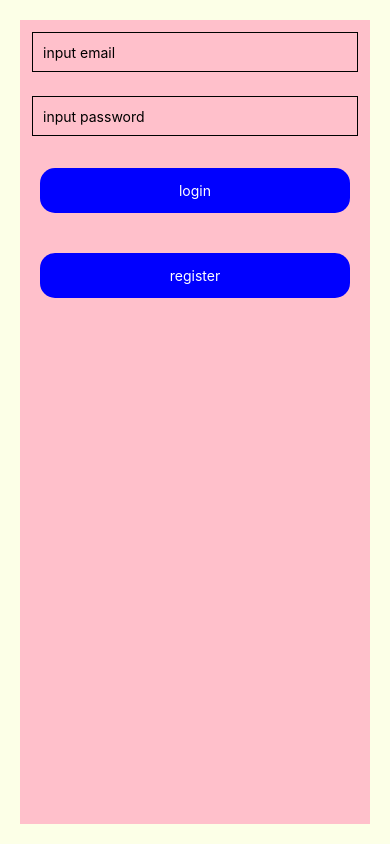
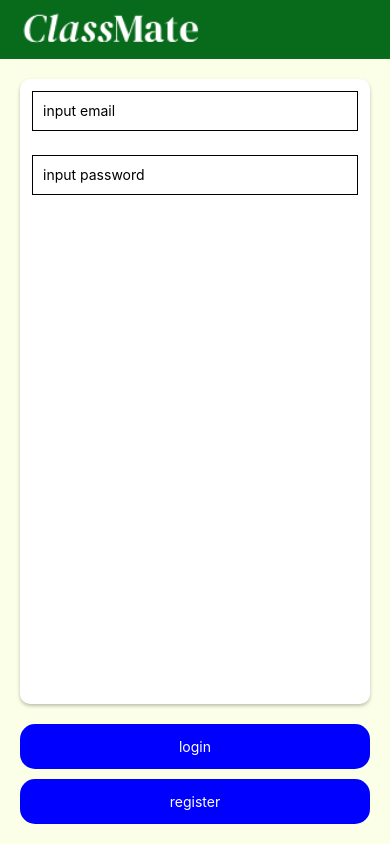
Before and after one commit to MmalikM/ClassMate-mobile, a React Native app in the folder ClassMate-Mobile/: screen /Login in a window 390 px wide. Built offline with nearby package versions, Linux system fonts and the light colour scheme; no server answers.

Commit message:
push ulang logout button dll , login juga sudah

```diff
--- a/ClassMate-Mobile/src/screens/Login.js
+++ b/ClassMate-Mobile/src/screens/Login.js
@@ -1,43 +1,56 @@
-import { useNavigation } from "@react-navigation/native";
-import AsyncStorage from '@react-native-async-storage/async-storage';
-import { useState } from "react";
+import React, { useState } from "react";
 import {
-  Button,
+  View,
   Text,
-  View,
   StyleSheet,
   SafeAreaView,
   TextInput,
   TouchableOpacity,
+  Image,
+  Dimensions,
 } from "react-native";
 import { useDispatch } from "react-redux";
+import { useNavigation } from "@react-navigation/native";
+import AsyncStorage from "@react-native-async-storage/async-storage";
 import { login } from "../stores/action/actionCreatorUser";
+import classmateKecil from "../../assets/classmate-kecil.png";
 
 export default function Login() {
   const navigation = useNavigation();
-  const dispatch = useDispatch()
+  const dispatch = useDispatch();
 
   const [email, setEmail] = useState("");
   const [password, setPassword] = useState("");
 
-  const submitLogin = async () =>{
+  const submitLogin = async () => {
     try {
-      const data = await dispatch(login(email,password))
-      await AsyncStorage.setItem('access_token',data.access_token)
-      const token = await AsyncStorage.getItem('access_token');
-      setEmail('')
-      setPassword('')
-      navigation.push('Home')
+      const data = await dispatch(login(email, password));
+      await AsyncStorage.setItem("access_token", data.access_token);
+      const token = await AsyncStorage.getItem("access_token");
+      setEmail("");
+      setPassword("");
+      navigation.push("Home");
+    } catch (error) {
+      throw error;
+    }
+  };
 
-    } catch (error) {
-      throw error
-    }
-  }
+  const screenWidth = Dimensions.get("window").width;
+  const aspectRatio = 0.15;
+  const newHeight = screenWidth * aspectRatio;
 
   return (
-    <View style={[styles.container]}>
-      <View style={{ flex: 8, backgroundColor: "pink" }}>
-        <SafeAreaView>
+    <View style={styles.container}>
+      <Image
+        source={classmateKecil}
+        style={{
+          width: screenWidth,
+          height: newHeight,
+          alignSelf: "center",
+          marginBottom: 20,
+        }}
+      />
+      <SafeAreaView style={styles.formContainer}>
           <TextInput
             keyboardType="email-address"
             name="email"
@@ -56,39 +69,39 @@ export default function Login() {
           />
         </SafeAreaView>
         <TouchableOpacity
-          style={{
-            backgroundColor: "blue",
-            paddingVertical: 14,
-            margin: 20,
-            borderRadius: 15,
-          }}
-          onPress={()=> submitLogin}
-        >
-          <Text style={{ color: "#FFFFFF", textAlign: "center" }}>login</Text>
-        </TouchableOpacity>
-        <TouchableOpacity
-          style={{
-            backgroundColor: "blue",
-            paddingVertical: 14,
-            margin: 20,
-            borderRadius: 15,
-          }}
-          onPress={()=> navigation.navigate('Register')}
-        >
-          <Text style={{ color: "#FFFFFF", textAlign: "center" }}>register</Text>
-        </TouchableOpacity>
-      </View>
-
+        style={styles.loginButton}
+        onPress={() => submitLogin()}
+      >
+        <Text style={styles.buttonText}>login</Text>
+      </TouchableOpacity>
+      <TouchableOpacity
+        style={styles.registerButton}
+        onPress={() => navigation.navigate("Register")}
+      >
+        <Text style={styles.buttonText}>register</Text>
+      </TouchableOpacity>
     </View>
   );
+
 }
 
 const styles = StyleSheet.create({
   container: {
-    flexDirection: "column",
     backgroundColor: "#FCFFE7",
     flex: 1,
+    paddingHorizontal: 20,
+  },
+  formContainer: {
+    flex: 1,
+    backgroundColor: "#FFFFFF",
+    borderRadius: 10,
     padding: 20,
+    shadowColor: "#000",
+    shadowOffset: { width: 0, height: 2 },
+    shadowOpacity: 0.25,
+    shadowRadius: 3.84,
+    elevation: 5,
+    marginBottom: 20,
   },
   input: {
     height: 40,
@@ -96,4 +109,20 @@ const styles = StyleSheet.create({
     borderWidth: 1,
     padding: 10,
   },
+  loginButton: {
+    backgroundColor: "blue",
+    paddingVertical: 14,
+    marginBottom: 10,
+    borderRadius: 15,
+  },
+  registerButton: {
+    backgroundColor: "blue",
+    paddingVertical: 14,
+    marginBottom: 20,
+    borderRadius: 15,
+  },
+  buttonText: {
+    color: "#FFFFFF",
+    textAlign: "center",
+  },
 });
```
